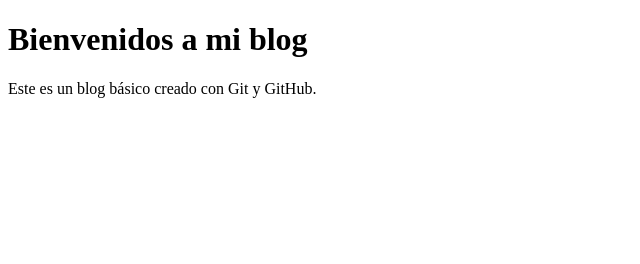
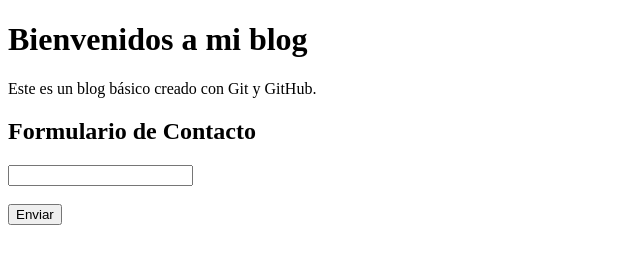
Before and after one commit to Johset/lab1, a plain HTML site: page index.html in a window 1280 px wide. Shown: the whole page, without its empty margins (0-640 px from the left). Drawn offline with Linux system fonts and the light colour scheme.

Commit message:
segunda modificacion de index.html con formulario

```diff
--- a/index.html
+++ b/index.html
@@ -8,6 +8,10 @@
     <body>
         <h1>Bienvenidos a mi blog</h1>
         <p>Este es un blog básico creado con Git y GitHub.</p>
-
+        <h2>Formulario de Contacto</h2>
+        <form action="/enviar" method="post">
+            <input type="text" id="nombre" name="nombre" required><br><br>
+            <input type="submit" value="Enviar">
+        </form>
     </body>
 </html>
```
